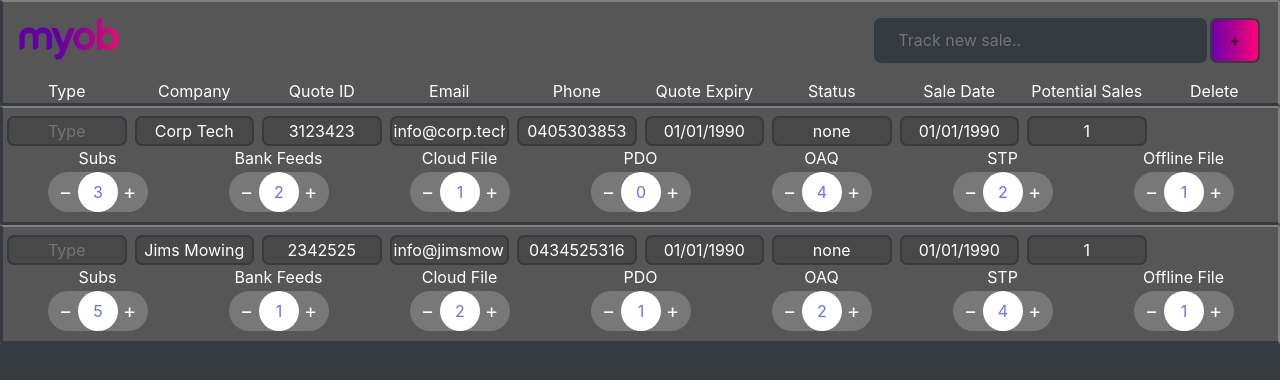
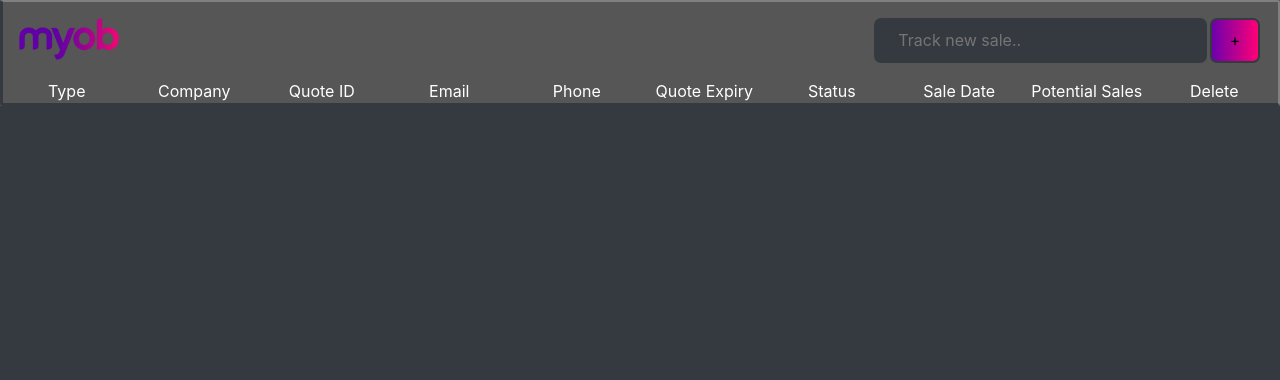
Before and after one commit to DaniBedz/myob-sales-tracker, a React (Create React App) app: page / in a window 1280 px wide. Shown: the top 380 px of the page. Built offline with nearby package versions, Linux system fonts and the light colour scheme.

Commit message:
localStorage + input state/context

```diff
--- a/src/App.js
+++ b/src/App.js
@@ -1,12 +1,17 @@
+import React from 'react';
 import './App.css';
 import Header from './components/Header/Header';
 import SaleList from './components/SaleList/SaleList';
+import { SalesListContextProvider } from './components/SaleList/SalesListContext';
 
 function App() {
+
   return (
     <div style={ appStyles }>
-      <Header />
-      <SaleList />
+      <SalesListContextProvider>
+        <Header />
+        <SaleList />
+      </SalesListContextProvider>
     </div>
   );
 }
--- a/src/components/AddSaleInput/AddSaleInput.js
+++ b/src/components/AddSaleInput/AddSaleInput.js
@@ -1,13 +1,43 @@
-import React from 'react';
+import React, { useState, useContext } from 'react';
+import { SalesListContext } from '../SaleList/SalesListContext'
 
-function AddTaskInput() {
+function AddSaleInput() {
+  const { addSale } = useContext(SalesListContext);
+  const [newSaleText, setNewSaleText] = useState('');
+
+  function handleChange(event) {
+    setNewSaleText(event.target.value);
+  }
+
+  function handleSubmit() {
+    if (newSaleText === '') return;
+    addSale(newSaleText);
+    setNewSaleText('');
+  }
+
   return (
-    <div className={'align-self-start'} style={ divStyles }>
-      <input id="newCompanyNameInput" type="text" style={ inputStyles } placeholder="Track new sale.." autoFocus></input>
-      <button id="btn-add-sale" style={ plusButtonStyles }type='submit'>+</button>
+    <div className="align-self-start" style={divStyles}>
+      <input
+        id="newCompanyNameInput"
+        onChange={handleChange}
+        type="text"
+        style={inputStyles}
+        placeholder="Track new sale.."
+        value={newSaleText}
+        autoFocus
+        required
+      />
+      <button
+        id="btn-add-sale"
+        onClick={handleSubmit}
+        style={plusButtonStyles}
+        type="submit"
+      >
+        +
+      </button>
     </div>
   );
-};
+}
 
 const inputStyles = {
   backgroundColor: '#343a40',
@@ -18,7 +48,7 @@
   paddingLeft: '1.5rem',
   height: '2.8rem',
   width: '100%',
-}
+};
 
 const plusButtonStyles = {
   border: '2px solid #343a40',
@@ -32,12 +62,12 @@
   paddingTop: '0.5rem',
   paddingBottom: '0.5rem',
   marginRight: '2px',
-}
+};
 
 const divStyles = {
   margin: '1rem',
   width: '100%',
   display: 'flex',
-}
+};
 
-export default AddTaskInput;
+export default AddSaleInput;
--- a/src/components/Sale/Sale.js
+++ b/src/components/Sale/Sale.js
@@ -1,68 +1,126 @@
-import React, { useState } from 'react';
+import React, { useState, useContext } from 'react';
+import { SalesListContext } from '../SaleList/SalesListContext';
 import Utilisations from '../Utilisations/Utilisations';
 
-function Sale(props) {
-  const [company, setCompany] = useState(props.saleInfo.company);
-  const [quoteId, setQuoteId] = useState(props.saleInfo.quoteId);
-  const [email, setEmail] = useState(props.saleInfo.email);
-  const [phone, setPhone] = useState(props.saleInfo.phone);
-  const [quoteExpiry, setQuoteExpiry] = useState(props.saleInfo.quoteExpiry);
-  const [status, setStatus] = useState(props.saleInfo.status);
-  const [saleDate, setSaleDate] = useState(props.saleInfo.saleDate);
-  const [potentialSales, setPotentialSales] = useState(props.saleInfo.potentialSales);
-  const [utilisations, setUtilisations] = useState(props.saleInfo.utilisations);
+function Sale({sale}) {
+  const { saveToLocalStorage } = useContext(SalesListContext);
+  const [company, setCompany] = useState(sale.company);
+  const [type, setType] = useState(sale.type);
+  const [quoteId, setQuoteId] = useState(sale.quoteId);
+  const [email, setEmail] = useState(sale.email);
+  const [phone, setPhone] = useState(sale.phone);
+  const [quoteExpiry, setQuoteExpiry] = useState(sale.quoteExpiry);
+  const [status, setStatus] = useState(sale.status);
+  const [saleDate, setSaleDate] = useState(sale.saleDate);
+  const [potentialSales, setPotentialSales] = useState(sale.potentialSales);
+
+  function handleChange(value, field, setField) {
+    setField(value);
+    sale[field] = value;
+    saveToLocalStorage();
+  }
 
   return (
     <>
-      <div style={ divStyles } className='row'>
-        <div className='col'>
-          <input id={`TypeInput${props.saleInfo.taskId}`} style={ inputStyles } type="text" placeholder="Type" onChange={ handleChange } value={''}></input>
+      <div style={divStyles} className="row">
+        <div className="col">
+          <input
+            id={`typeInput_${sale.saleId}`}
+            style={inputStyles}
+            type="text"
+            placeholder="Type"
+            onChange={(event) => handleChange(event.target.value,'type', setType)}
+            value={ type }
+          />
         </div>
-        <div className='col'>
-          <input id={`companyInput${props.saleInfo.taskId}`} style={ inputStyles } type="text" placeholder="Company name" onChange={ handleChange } value={company}></input>
+        <div className="col">
+          <input
+            id={`companyInput_${sale.saleId}`}
+            style={inputStyles}
+            type="text"
+            placeholder="Company name"
+            onChange={(event) => handleChange(event.target.value,'company', setCompany)}
+            value={ company }
+          />
         </div>
-        <div className='col'>
-          <input id={`quoteIdInput${props.saleInfo.taskId}`} style={ inputStyles } type="text" placeholder="Quote ID" onChange={ handleChange } value={ quoteId }></input>
+        <div className="col">
+          <input
+            id={`quoteIdInput${sale.saleId}`}
+            style={inputStyles}
+            type="text"
+            placeholder="Quote ID"
+            onChange={(event) => handleChange(event.target.value,'quoteId', setQuoteId)}
+            value={ quoteId }
+          />
         </div>
-        <div className='col'>
-          <input id={`emailInput${props.saleInfo.taskId}`} style={ inputStyles } type="text" placeholder="Email" onChange={ handleChange } value={ email }></input>
+        <div className="col">
+          <input
+            id={`emailInput${sale.saleId}`}
+            style={inputStyles}
+            type="text"
+            placeholder="Email"
+            onChange={(event) => handleChange(event.target.value,'email', setEmail)}
+            value={email}
+          />
         </div>
-        <div className='col'>
-          <input id={`phoneInput${props.saleInfo.taskId}`} style={ inputStyles } type="text" placeholder="Phone Number" onChange={ handleChange } value={ phone }></input>
+        <div className="col">
+          <input
+            id={`phoneInput${sale.saleId}`}
+            style={inputStyles}
+            type="text"
+            placeholder="Phone Number"
+            onChange={(event) => handleChange(event.target.value,'phone', setPhone)}
+            value={phone}
+          />
         </div>
-        <div className='col'>
-          <input id={`quoteExpiryInput${props.saleInfo.taskId}`} style={ inputStyles } type="text" placeholder="Quote Expiry Date" onChange={ handleChange } value={ quoteExpiry }></input>
+        <div className="col">
+          <input
+            id={`quoteExpiryInput${sale.saleId}`}
+            style={inputStyles}
+            type="text"
+            placeholder="Quote Expiry Date"
+            onChange={(event) => handleChange(event.target.value,'quoteExpiry', setQuoteExpiry)}
+            value={quoteExpiry}
+          />
         </div>
-        <div className='col'>
-          <input id={`statusInput${props.saleInfo.taskId}`} style={ inputStyles } type="text" placeholder="Status" onChange={ handleChange } value={ status }></input>
+        <div className="col">
+          <input
+            id={`statusInput${sale.saleId}`}
+            style={inputStyles}
+            type="text"
+            placeholder="Status"
+            onChange={(event) => handleChange(event.target.value,'status', setStatus)}
+            value={status}
+          />
         </div>
-        <div className='col'>
-          <input id={`saleDate${props.saleInfo.taskId}`} style={ inputStyles } type="text" placeholder="Sale Date" onChange={ handleChange } value={ saleDate }></input>
+        <div className="col">
+          <input
+            id={`saleDate${sale.saleId}`}
+            style={inputStyles}
+            type="text"
+            placeholder="Sale Date"
+            onChange={(event) => handleChange(event.target.value,'saleDate', setSaleDate)}
+            value={saleDate}
+          />
         </div>
-        <div className='col'>
-          <input id={`poentialSales${props.saleInfo.taskId}`} style={ inputStyles } type="text" placeholder="Potential Sales" onChange={ handleChange } value={ potentialSales }></input>
+        <div className="col">
+          <input
+            id={`poentialSales${sale.saleId}`}
+            style={inputStyles}
+            type="text"
+            placeholder="Potential Sales"
+            onChange={(event) => handleChange(event.target.value,'potentialSales', setPotentialSales)}
+            value={potentialSales}
+          />
         </div>
-        <div className='col' style={ utilisationStyles }>
+        <div className="col" style={utilisationStyles}>
           <span>'🗑' </span>
         </div>
-      <Utilisations saleInfo={ props.saleInfo.utilisations }/>
+        <Utilisations sale={ sale } />
       </div>
     </>
   );
-
-  function handleChange(e) {
-    if (e.target.id.includes('company')) setCompany(e.target.value);
-    if (e.target.id.includes('quoteId')) setQuoteId(e.target.value);
-    if (e.target.id.includes('email')) setEmail(e.target.value);
-    if (e.target.id.includes('phone')) setPhone(e.target.value);
-    if (e.target.id.includes('quoteExpiry')) setQuoteExpiry(e.target.value);
-    if (e.target.id.includes('status')) setStatus(e.target.value);
-    if (e.target.id.includes('saleDate')) setSaleDate(e.target.value);
-    if (e.target.id.includes('potentialSales')) setPotentialSales(e.target.value);
-    if (e.target.id.includes('utilisations')) setUtilisations(e.target.value);
-  }
-};
-
+}
 
 const divStyles = {
   backgroundColor: '#565656',
@@ -74,7 +132,7 @@
   borderBottom: '3px solid #343a40',
   borderLeft: '3px solid #343a40',
   borderRadius: '3px',
-}
+};
 
 const inputStyles = {
   backgroundColor: '#484848',
@@ -83,12 +141,12 @@
   borderRadius: '7px',
   width: '100%',
   textAlign: 'center',
-}
+};
 
 const utilisationStyles = {
   width: '100%',
   textAlign: 'center',
   color: '#565656',
-}
+};
 
 export default Sale;
--- a/src/components/SaleList/SaleList.js
+++ b/src/components/SaleList/SaleList.js
@@ -1,61 +1,20 @@
-import React from 'react';
+import React, { useContext } from 'react';
 import Sale from '../Sale/Sale';
-
-function SaleList() {
-  return (
-    <div style={ divStyle }>
-      { salesArray.map(sale => <Sale saleInfo={ sale } key={ sale.saleId}/>)}
-    </div>
-  );
-};
+import { SalesListContext } from './SalesListContext';
 
 const divStyle = {
   margin: '0rem 0.25rem',
+};
+
+function SaleList() {
+  const { sales } = useContext(SalesListContext);
+  return (
+    <div style={divStyle}>
+      {sales.map(sale => {
+        return <Sale sale={ sale } key={ sale.saleId } />
+      })}
+    </div>
+  );
 }
 
-const salesArray = [
-  {
-  saleId: '1',
-  company: 'Corp Tech',
-  quoteId: '3123423',
-  email: 'info@corp.tech',
-  phone: '0405303853',
-  quoteExpiry: '01/01/1990',
-  status: 'none',
-  saleDate: '01/01/1990',
-  potentialSales: '1',
-  utilisations:
-    {
-      subs: 3,
-      bankFeed: 2,
-      cloudFile: 1,
-      PDO: 0,
-      OAQ: 4,
-      STP: 2,
-      offlineFile: 1,
-    },
-  },
-  {
-  saleId: '2',
-  company: 'Jims Mowing',
-  quoteId: '2342525',
-  email: 'info@jimsmowing.com',
-  phone: '0434525316',
-  quoteExpiry: '01/01/1990',
-  status: 'none',
-  saleDate: '01/01/1990',
-  potentialSales: '1',
-  utilisations:
-    {
-      subs: 5,
-      bankFeed: 1,
-      cloudFile: 2,
-      PDO: 1,
-      OAQ: 2,
-      STP: 4,
-      offlineFile: 1,
-    },
-  },
-];
-
 export default SaleList;
--- /dev/null
+++ b/src/components/SaleList/SalesListContext.js
@@ -0,0 +1,53 @@
+import React, { createContext, useState, useEffect, useCallback } from 'react';
+import { v4 as uuid} from 'uuid';
+
+export const SalesListContext = createContext();
+
+export function SalesListContextProvider(props) {
+
+  const [sales, setSales] = useState(JSON.parse(window.localStorage.getItem('sales')) || []);
+
+  function addSale(company) {
+    const newSaleTemplate = {
+      saleId: uuid(),
+      type: '',
+      company,
+      quoteId: '',
+      email: '',
+      phone: '',
+      quoteExpiry: '',
+      status: '',
+      saleDate: '',
+      potentialSales: '',
+      utilisations: {
+        subs: 0,
+        bankFeed: 0,
+        cloudFile: 0,
+        PDO: 0,
+        OAQ: 0,
+        STP: 0,
+        offlineFile: 0,
+      },
+    };
+    setSales([...sales, newSaleTemplate]);
+  }
+
+  const saveToLocalStorage = useCallback(() => {
+      if (!window.localStorage.getItem('sales')) {
+        window.localStorage.setItem('sales', JSON.stringify([]));
+      }
+      window.localStorage.setItem('sales', JSON.stringify(sales));
+  }, [sales]);
+
+  useEffect(() => {
+    saveToLocalStorage();
+    }, [sales, saveToLocalStorage]);
+
+  return (
+          <SalesListContext.Provider value={{sales, setSales, addSale, saveToLocalStorage }}>
+            { props.children }
+          </SalesListContext.Provider>
+          );
+}
+
+  export default SalesListContextProvider;
--- a/src/components/Stepper/Stepper.js
+++ b/src/components/Stepper/Stepper.js
@@ -1,22 +1,28 @@
-import React, { useState } from 'react';
+import React, { useState, useContext } from 'react';
+import { SalesListContext } from '../SaleList/SalesListContext';
 import './Stepper.css';
 
-function Stepper(props) {
-  let [value, setValue] = useState(props.value);
+function Stepper({utilisation, sale, type}) {
+  const { saveToLocalStorage } = useContext(SalesListContext);
+  const [number, setNumber] = useState(utilisation);
 
   function increment() {
-    setValue(value += 1);
+    setNumber(prevNumber => prevNumber += 1);
+    sale.utilisations[type]++;
+    saveToLocalStorage();
   }
 
   function decrement() {
-    if (value === 0) return;
-    setValue(value -= 1);
+    if (utilisation === 0) return;
+    setNumber(prevNumber => prevNumber -= 1);
+    sale.utilisations[type]--;
+    saveToLocalStorage();
   }
 
   return (
     <div className="input-number">
       <button type="button" onClick={ decrement }>&minus;</button>
-      <span>{ value }</span>
+      <span>{ number }</span>
       <button type="button" onClick={ increment }>&#43;</button>
     </div>
   );
--- a/src/components/Utilisations/Utilisations.js
+++ b/src/components/Utilisations/Utilisations.js
@@ -1,36 +1,36 @@
 import React from 'react';
 import Stepper from '../Stepper/Stepper';
 
-function Utilisations(props) {
+function Utilisations({sale}) {
   return (
     <div className='row' style={ divStyle }>
       <div className='col' style={ colStyle }>
         <span>Subs</span>
-        <Stepper value={props.saleInfo.subs} />
+        <Stepper sale={sale} type='subs' utilisation={sale.utilisations.subs} />
       </div>
         <div className='col' style={ colStyle }>
         <span>Bank Feeds</span>
-        <Stepper value={ props.saleInfo.bankFeed } />
+        <Stepper sale={sale} type='bankFeed' utilisation={ sale.utilisations.bankFeed } />
       </div>
         <div className='col' style={ colStyle }>
         <span>Cloud File</span>
-        <Stepper value={ props.saleInfo.cloudFile } />
+        <Stepper sale={sale} type='cloudFile' utilisation={ sale.utilisations.cloudFile } />
       </div>
         <div className='col' style={ colStyle }>
         <span>PDO</span>
-        <Stepper value={ props.saleInfo.PDO } />
+        <Stepper sale={sale} type='PDO' utilisation={ sale.utilisations.PDO } />
       </div>
         <div className='col' style={ colStyle }>
         <span>OAQ</span>
-        <Stepper value={ props.saleInfo.OAQ } />
+        <Stepper sale={sale} type='OAQ' utilisation={ sale.utilisations.OAQ } />
       </div>
         <div className='col' style={ colStyle }>
         <span>STP</span>
-        <Stepper value={ props.saleInfo.STP } />
+        <Stepper sale={sale} type='STP' utilisation={ sale.utilisations.STP } />
       </div>
         <div className='col' style={ colStyle }>
         <span>Offline File</span>
-        <Stepper value={ props.saleInfo.offlineFile } />
+        <Stepper sale={sale} type='offlineFile' utilisation={ sale.utilisations.offlineFile } />
       </div>
     </div>
   );
--- a/src/index.js
+++ b/src/index.js
@@ -4,8 +4,6 @@
 import App from './App';
 
 ReactDOM.render(
-  <React.StrictMode>
-    <App />
-  </React.StrictMode>,
+    <App />,
   document.getElementById('root')
 );
```
Also changed, not shown: package.json (+15 -0 lines), 2 other files (tests, documents, lock files or other folders). Lines whose indentation alone changed are shown as unchanged.
